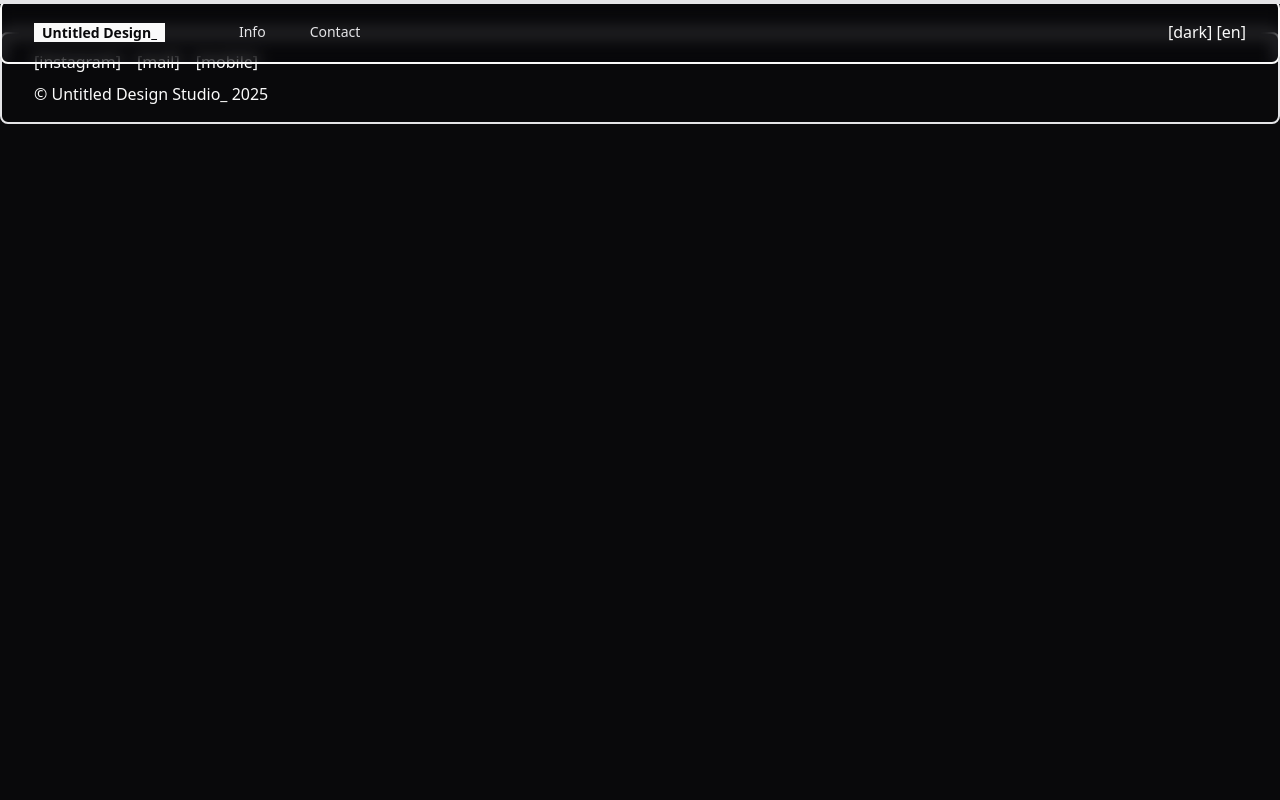
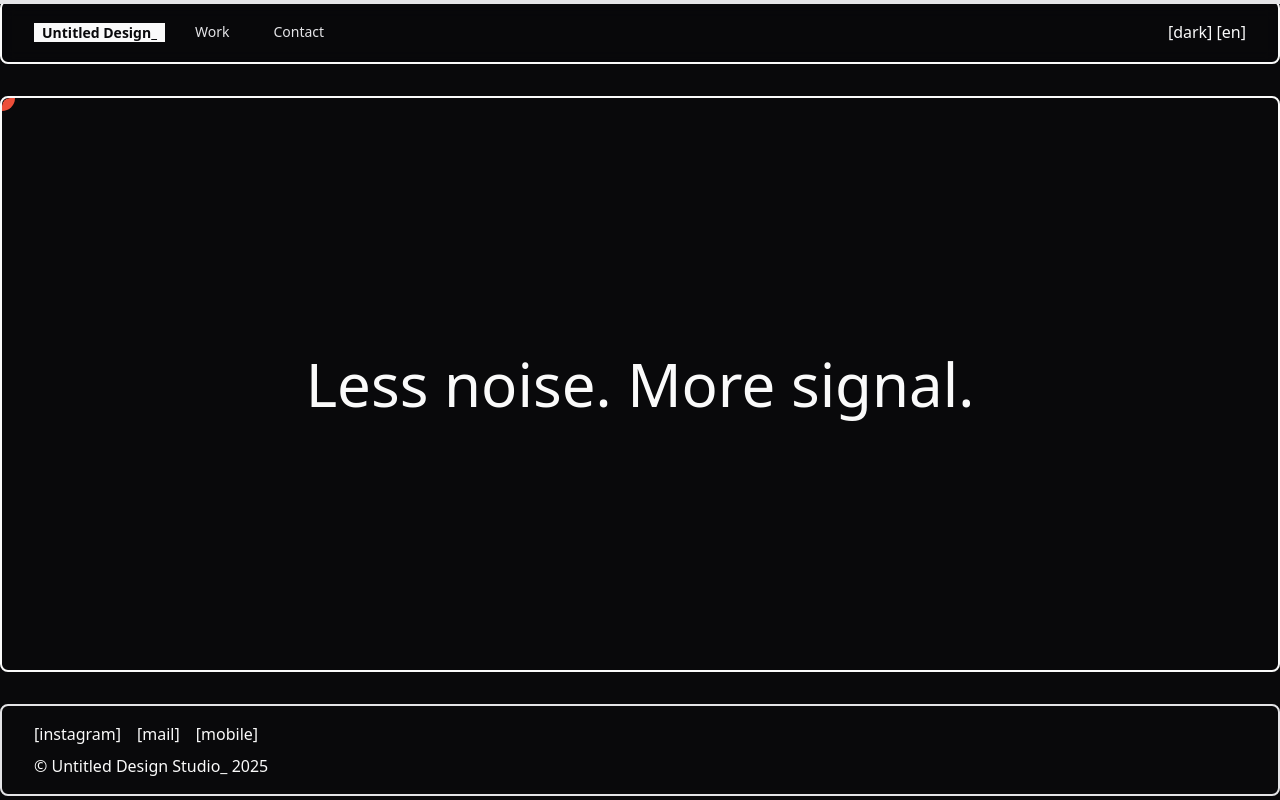
Before and after one commit to kikedose/untitled-portfolio, a Next.js app: page /en in a window 1280 px wide. Built offline with nearby package versions, Linux system fonts and the light colour scheme.

Commit message:
scafolded hero section

```diff
--- a/src/app/[locale]/layout.tsx
+++ b/src/app/[locale]/layout.tsx
@@ -1,5 +1,3 @@
-import { headers } from 'next/headers';
-
 import Footer from '~/components/footer';
 import Navigation from '~/components/navigation';
 import ScrollProgress from '~/components/scroll-progress';
@@ -12,8 +10,6 @@ export default async function StudioLayout({
   params: Promise<{ locale: 'en' | 'es'; id?: string }>;
 }) {
   const { locale } = await params;
-  const headersList = await headers();
-  console.log(headersList.entries());
 
   return (
     <>
--- a/src/app/[locale]/page.tsx
+++ b/src/app/[locale]/page.tsx
@@ -1,3 +1,15 @@
-export default function Home() {
-  return <></>;
+import MaskedText from '~/components/masked-text';
+import { getDictionary } from '~/lib/l10n';
+
+export default async function Home() {
+  const d = await getDictionary('en');
+
+  return (
+    <div className="mt-24 mb-8">
+      <MaskedText
+        foregroundText={d.home.hero_foreground}
+        backgroundText={d.home.hero_background}
+      />
+    </div>
+  );
 }
--- a/src/components/footer.tsx
+++ b/src/components/footer.tsx
@@ -1,6 +1,6 @@
 export default function Footer() {
   return (
-    <footer className="border-primary my-8 w-full rounded-md border-2 p-4 md:px-8">
+    <footer className="border-primary w-full rounded-md border-2 px-8 py-4">
       <ul className="inline-flex flex-row gap-4">
         <li>
           <a
--- /dev/null
+++ b/src/components/masked-text.tsx
@@ -0,0 +1,68 @@
+'use client';
+
+import { useState, useRef, useEffect } from 'react';
+import { motion } from 'motion/react';
+import '~/styles/custom-styles.css';
+
+export default function MaskedText({
+  foregroundText,
+  backgroundText,
+}: {
+  foregroundText: string;
+  backgroundText: string;
+}) {
+  const containerRef = useRef<HTMLDivElement>(null);
+  const [isTextHovered, setIsTextHovered] = useState(false);
+  const [maskPosition, setMaskPosition] = useState({ x: 0, y: 0 });
+
+  const maskSize = isTextHovered ? 250 : 25;
+
+  useEffect(() => {
+    const handleMouseMove = (event: MouseEvent) => {
+      if (containerRef.current) {
+        const rect = containerRef.current.getBoundingClientRect();
+
+        // Calculate the mouse position relative to the container
+        const x = event.clientX - rect.left;
+        const y = event.clientY - rect.top;
+
+        setMaskPosition({ x, y });
+      }
+    };
+
+    window.addEventListener('mousemove', handleMouseMove);
+
+    return () => {
+      window.removeEventListener('mousemove', handleMouseMove);
+    };
+  }, []);
+
+  return (
+    <div
+      ref={containerRef}
+      className="border-foreground grid min-h-[calc(100vh-14rem)] place-items-center overflow-hidden rounded-md border-2 border-solid"
+    >
+      <div className="foreground flex h-full w-full items-center justify-center p-8 text-center text-4xl [grid-area:1/1]">
+        <p className="mx-auto max-w-4xl text-6xl">{foregroundText}</p>
+      </div>
+
+      <motion.div
+        className="mask flex h-full w-full items-center justify-center overflow-hidden rounded-md p-8 text-center text-4xl [grid-area:1/1]"
+        animate={{
+          // Center the mask on the cursor by subtracting half its size
+          maskPosition: `${maskPosition.x - maskSize / 2}px ${maskPosition.y - maskSize / 2}px`,
+          maskSize: `${maskSize}px`,
+        }}
+        transition={{ type: 'tween', ease: 'easeOut', duration: 0.3 }}
+      >
+        <p
+          className="mx-auto max-w-4xl font-medium"
+          onMouseEnter={() => setIsTextHovered(true)}
+          onMouseLeave={() => setIsTextHovered(false)}
+        >
+          {backgroundText}
+        </p>
+      </motion.div>
+    </div>
+  );
+}
--- a/src/components/nav-links.tsx
+++ b/src/components/nav-links.tsx
@@ -6,7 +6,6 @@ import type { Locale } from '~/lib/i18n';
 
 const navLinks = (locale: 'en' | 'es') =>
   [
-    { href: `/${locale}/`, label: 'home' },
     { href: `/${locale}/work`, label: 'work' },
     { href: `/${locale}/contact`, label: 'contact' },
   ] as const;
@@ -17,7 +16,6 @@ export default function DesktopNavigationLinks({
 }: {
   locale: Locale;
   labels: {
-    home: string;
     work: string;
     contact: string;
   };
--- a/src/lib/dictionaries/en.json
+++ b/src/lib/dictionaries/en.json
@@ -1,7 +1,10 @@
 {
   "navigation": {
-    "studio": "Studio",
-    "work": "Info",
+    "work": "Work",
     "contact": "Contact"
+  },
+  "home": {
+    "hero_foreground": "Less noise. More signal.",
+    "hero_background": "Behind aesthetics lie strategic thinking and thorough research that shape identities with long-term impact."
   }
 }
--- a/src/lib/dictionaries/es.json
+++ b/src/lib/dictionaries/es.json
@@ -1,7 +1,10 @@
 {
   "navigation": {
-    "studio": "Studio",
-    "work": "Info",
-    "contact": "Contact"
+    "work": "Proyectos",
+    "contact": "Contacto"
+  },
+  "home": {
+    "hero_foreground": "Menos ruido. Más señal.",
+    "hero_background": "Detrás de la estética hay estrategia y una investigación a fondo que dan forma a identidades con impacto a largo plazo."
   }
 }
--- /dev/null
+++ b/src/styles/custom-styles.css
@@ -0,0 +1,7 @@
+.mask {
+  mask-image: url(../../public/circle.svg);
+  mask-repeat: no-repeat;
+  background: #ec4e39;
+  mask-size: 25px;
+  color: black;
+}
```
Also changed, not shown: public/circle.svg (added).
